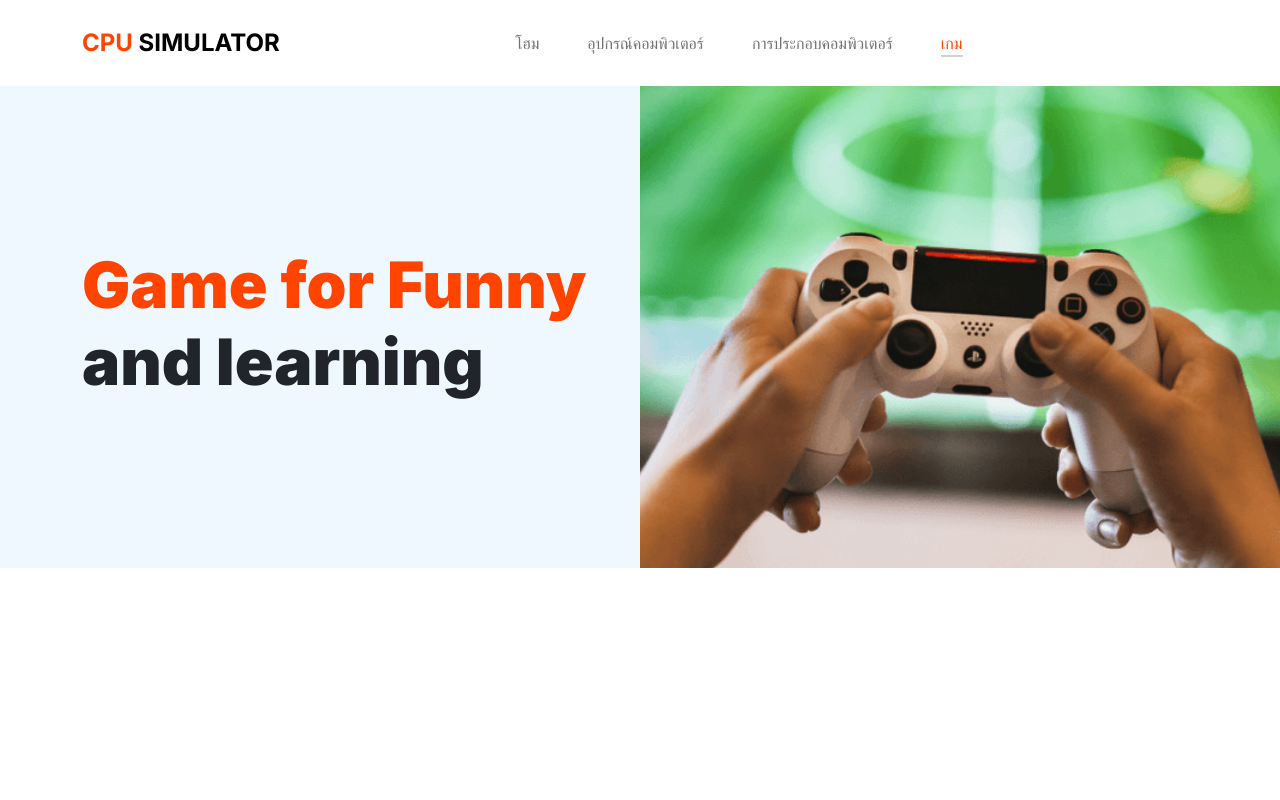
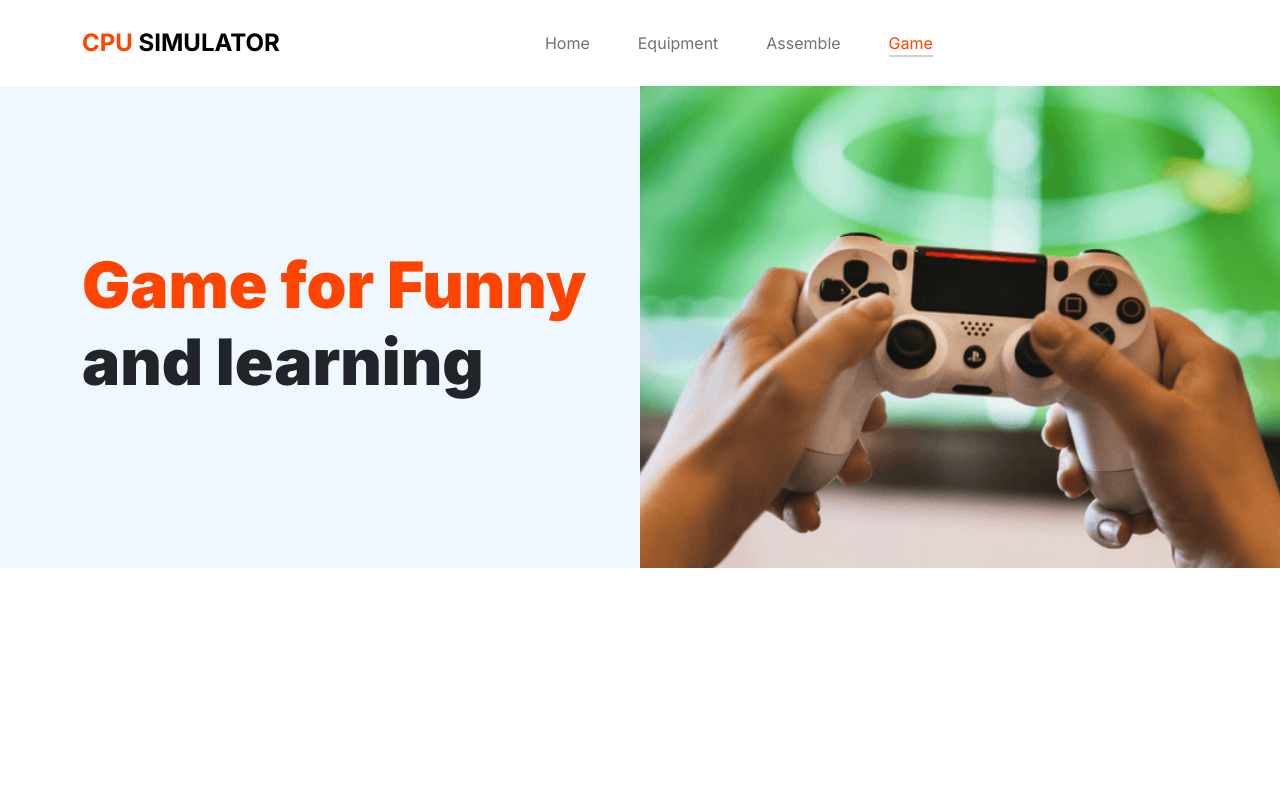
Before and after one commit to frankie1258/cpu-simulator, a plain HTML site: page game.html in a window 1280 px wide. Shown: the top 800 px of the page. Drawn offline with Linux system fonts and the light colour scheme.

Commit message:
game.html

```diff
--- a/game.html
+++ b/game.html
@@ -56,19 +56,19 @@ https://www.tooplate.com/view/2127-little-fashion
                     <div class="collapse navbar-collapse" id="navbarNav">
                         <ul class="navbar-nav mx-auto">
                             <li class="nav-item">
-                                <a class="nav-link" href="index.html">โฮม</a>
+                                <a class="nav-link" href="index.html">Home</a>
                             </li>
 
                             <li class="nav-item">
-                                <a class="nav-link" href="about.html">อุปกรณ์คอมพิวเตอร์</a>
+                                <a class="nav-link" href="equipment.html">Equipment</a>
                             </li>
 
                             <li class="nav-item">
-                                <a class="nav-link" href="faq.html">การประกอบคอมพิวเตอร์</a>
+                                <a class="nav-link" href="assemble.html">Assemble</a>
                             </li>
 
                             <li class="nav-item">
-                                <a class="nav-link active" href="contact.html">เกม</a>
+                                <a class="nav-link active" href="game.html">Game</a>
                             </li>
                         </ul>
 
```
